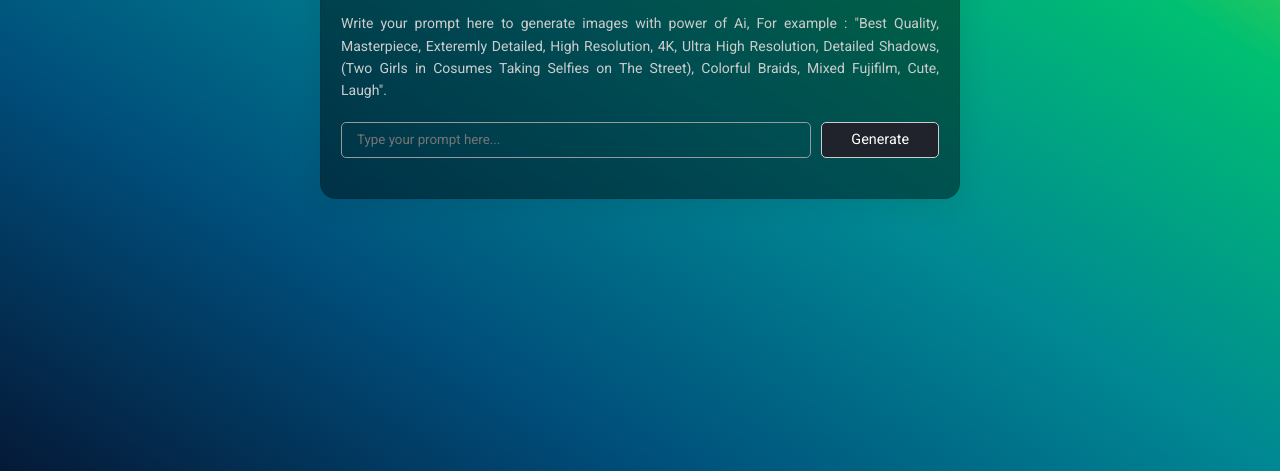
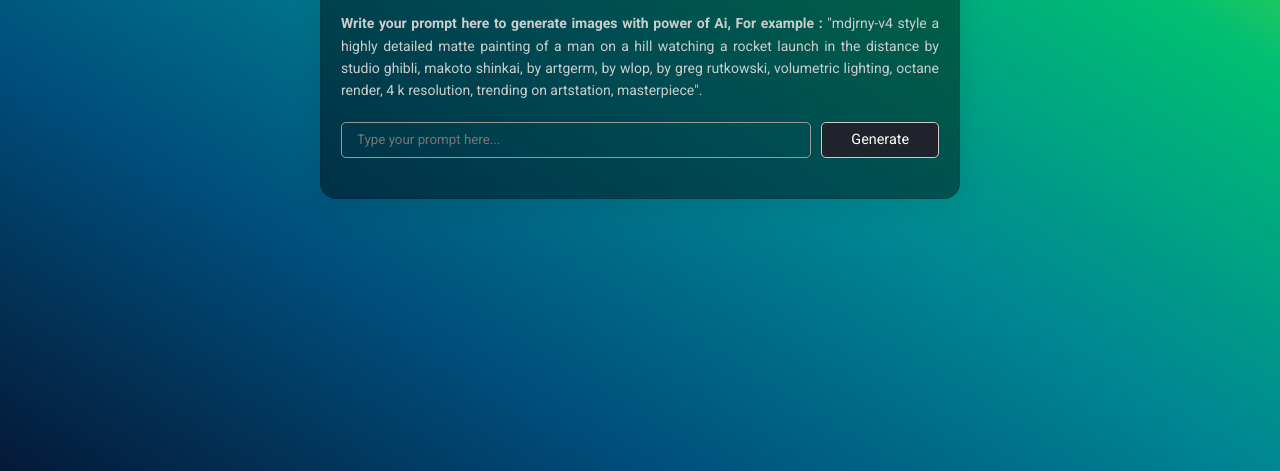
Before and after one commit to HenrikHovhannisyan/ai-image-generator, a plain HTML site: page index.html in a window 1280 px wide. Shown: the part 329-800 px from the top of the page. Drawn offline with Linux system fonts and the light colour scheme.

Commit message:
Edited index text

```diff
--- a/index.html
+++ b/index.html
@@ -14,9 +14,12 @@
 <body>
 <div class="container">
     <h1>Ai Image Generator</h1>
-        <p>Write your prompt here to generate images with power of Ai, For example : "Best Quality, Masterpiece,
-            Exteremly Detailed, High Resolution, 4K, Ultra High Resolution, Detailed Shadows, (Two Girls in Cosumes
-            Taking Selfies on The Street), Colorful Braids, Mixed Fujifilm, Cute, Laugh".</p>
+    <p>
+        <b>Write your prompt here to generate images with power of Ai, For example :</b> "mdjrny-v4 style a highly detailed
+        matte painting of a man on a hill watching a rocket launch in the distance by studio ghibli, makoto shinkai, by
+        artgerm, by wlop, by greg rutkowski, volumetric lighting, octane render, 4 k resolution, trending on artstation,
+        masterpiece".
+    </p>
     <form class="gen-form">
         <input type="text" id="user-prompt" placeholder="Type your prompt here...">
         <button type="button" id="generate">Generate</button>
```
Lines whose indentation alone changed are shown as unchanged.
